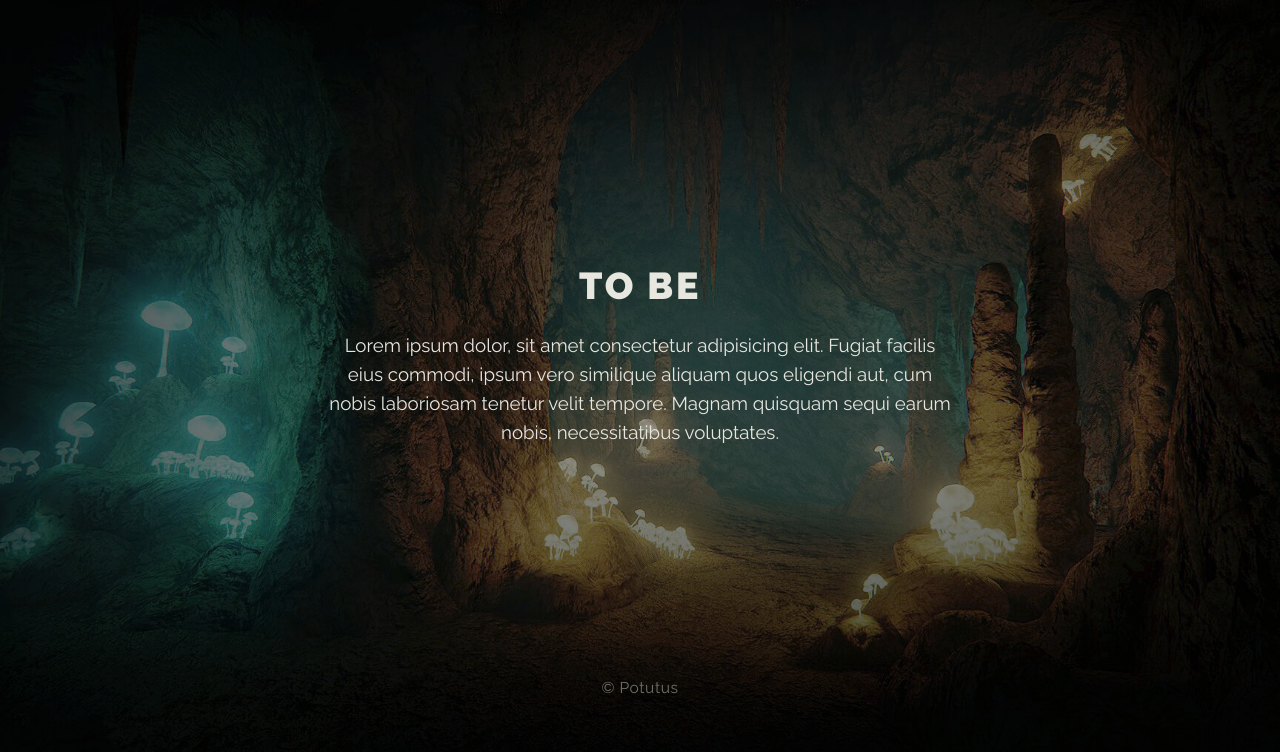
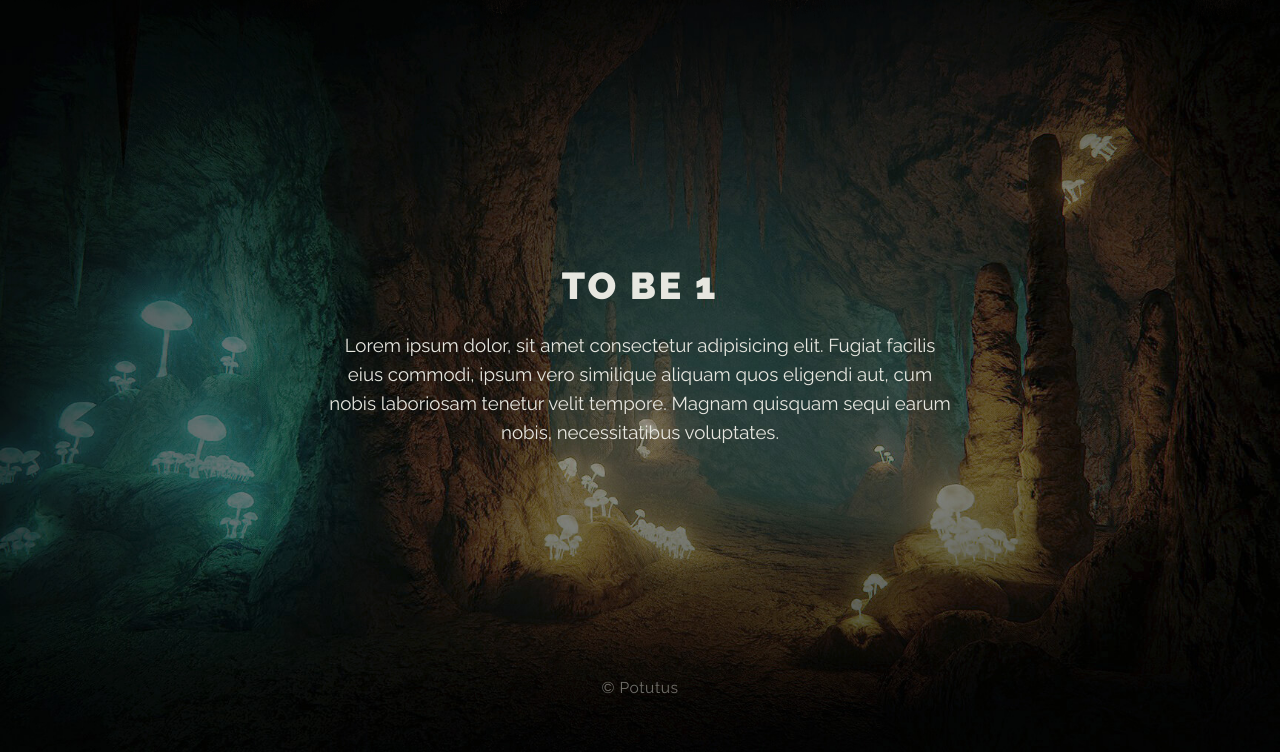
Before and after one commit to Potutus/html_css_parallax, a plain HTML site: page index.html in a window 1280 px wide. Shown: the part 848-1600 px from the top of the page. Drawn offline with Linux system fonts and the light colour scheme.

Commit message:
коммит 2

```diff
--- a/index.html
+++ b/index.html
@@ -38,7 +38,7 @@
             <article class="main-article" style="background-image: url(img/dungeon.jpg);">
                 <div class="main-content">
                     <h2 class="main-article__header">
-                        To be
+                        To be 1
                     </h2>
                     <p class="main-article__paragraph">
                         Lorem ipsum dolor, sit amet consectetur adipisicing elit. Fugiat facilis eius commodi, ipsum vero similique aliquam quos eligendi aut, cum nobis laboriosam tenetur velit tempore. Magnam quisquam sequi earum nobis, necessitatibus voluptates.
```
